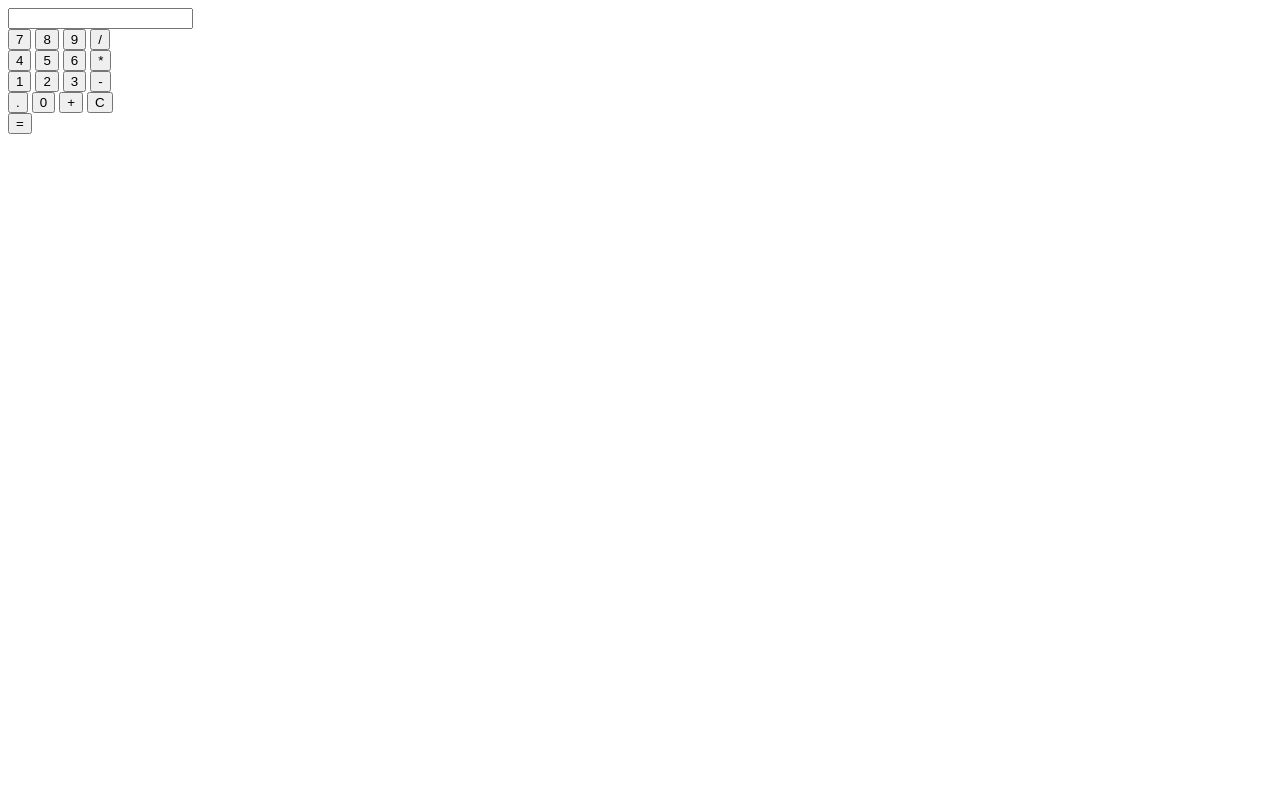
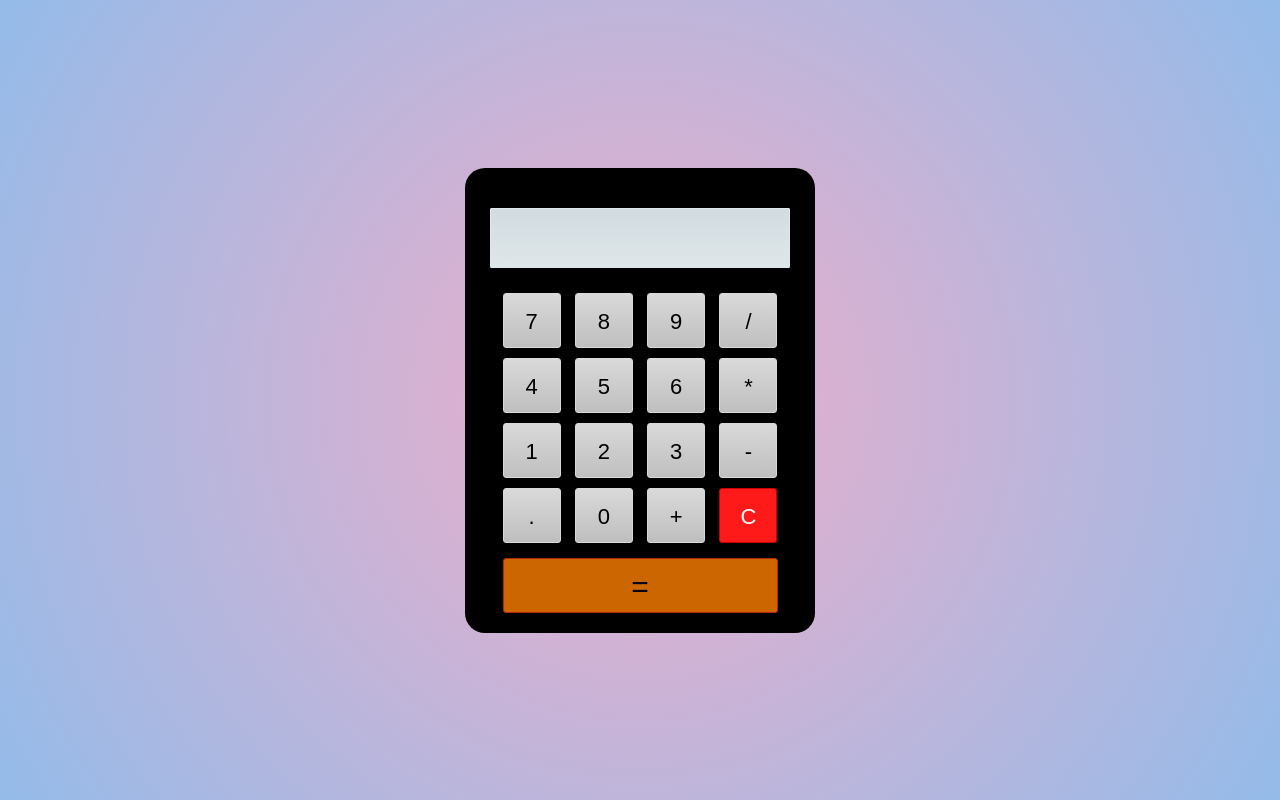
Before and after one commit to lucianoideh1/calculator-app, a plain HTML site: page index.html in a window 1280 px wide. Drawn offline with Linux system fonts and the light colour scheme.

Commit message:
added basic styling to the calculator and the background of the page

```diff
--- a/index.html
+++ b/index.html
@@ -11,7 +11,7 @@
 
     <div class="center">
         <form action="">
-            <input type="text" name="display">
+            <input type="text" name="display" disabled>
             <div class="buttons">
                 <input type="button" value="7">
                 <input type="button" value="8">
@@ -28,8 +28,8 @@
                 <input type="button" value=".">
                 <input type="button" value="0">
                 <input type="button" value="+">
-                <input type="button" value="C"><br>
-                <input type="button" value="=">
+                <input type="button" id="clear" value="C"><br>
+                <input type="button" id ="equal" value="=">
             </div>
         </form>
     </div>
--- a/styles.css
+++ b/styles.css
@@ -0,0 +1,78 @@
+@import url('https://fonts.googleapis.com/css2?family=Inter:wght@600&family=Montserrat:wght@500&family=Poppins&display=swap');
+
+
+* {
+    margin: 0;
+    padding: 0;
+    outline: none;
+    box-sizing: border-box;
+}
+
+body {
+    font-family: 'Montserrat', sans-serif;
+    display: flex;
+    text-align: center;
+    justify-content: center;
+    align-items: center;
+    min-height: 100vh;
+    background: rgb(238,174,202);
+    background: radial-gradient(circle, rgba(238,174,202,1) 0%, rgba(148,187,233,1) 100%);
+
+
+}
+
+.center {
+    width: 350px;
+    background-color: black;
+    border-radius: 20px;
+}
+
+input[type="text"]{
+    height: 60px;
+    width: 300px;
+    margin-top:40px;
+    border-radius:1px;
+    border:1px solid #e1e7ea;
+    color:black;
+    font-size: 22;
+    font-weight: bold;
+    text-align: right;
+    padding-right: 20px;
+    background: linear-gradient(#d1dce0,#dfe6e9);
+}
+
+form .buttons {
+    width: 300px;
+    margin: 10px 25px 0px 25px;
+    padding: 10px 0;
+}
+
+input[type="button"]{
+    width: 58px;
+    height: 55px;
+    margin: 5px;
+    font-size: 22px;
+    line-height: 55px;
+    border-radius: 3px;
+    border: 1px solid #d9d9d9;
+    background:linear-gradient(#d9d9d9,#bfbfbf)
+}
+
+input[type="button"]:hover {
+transition: .5s;
+background: linear-gradient(#bfbfbf,#d9d9d9);
+}
+
+input#clear {
+    background: #ff1a1a;
+    border: 1px solid #cc0000;
+    color: white;
+}
+
+input#equal{
+    width: 275px;
+    margin: 10px 0 10px 0;
+    font-size: 30px;
+    background: #cc6600;
+    border: 1px solid #b32a00;
+}
```
